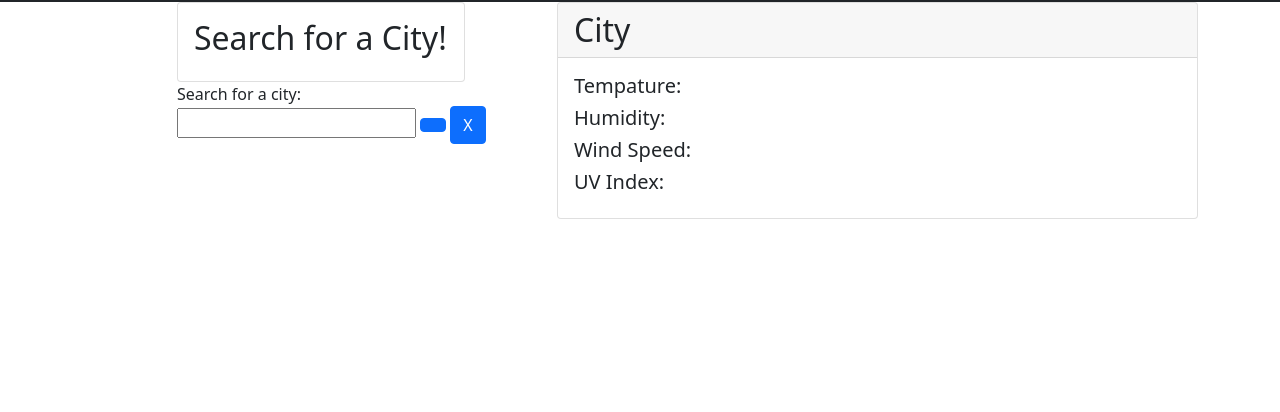
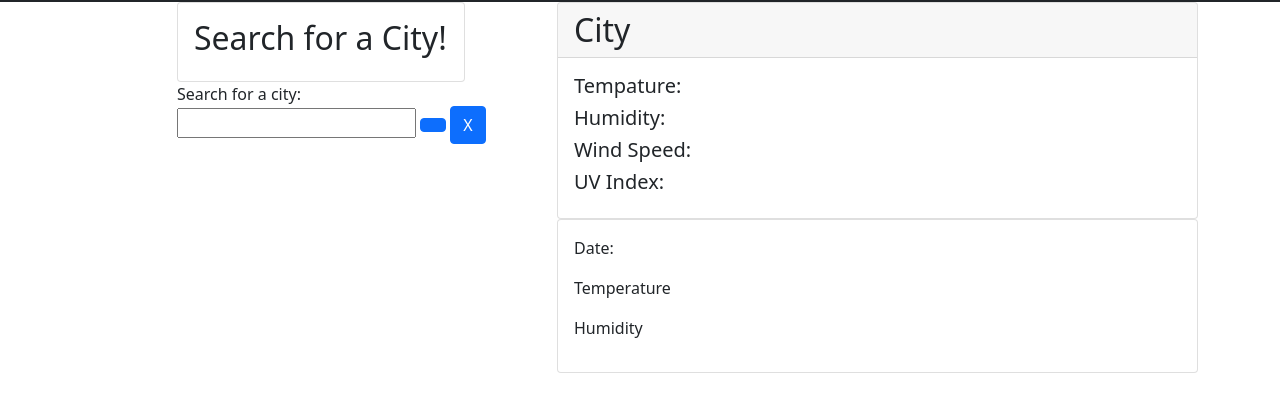
Before and after one commit to nolanstucky/Weather-App, a plain HTML site: page index.html in a window 1280 px wide. Shown: the part 56-468 px from the top of the page. Drawn offline with nearby package versions, Linux system fonts and the light colour scheme; no server answers.

Commit message:
created card layout for 5 days

```diff
--- a/assets/style.css
+++ b/assets/style.css
@@ -5,3 +5,8 @@ body {
 .city-search{
     background-color: black;
 }
+
+.fiveDayCards{
+    flex-wrap: wrap;
+    flex-direction: column;
+}
--- a/index.html
+++ b/index.html
@@ -43,7 +43,18 @@
                       <h5 class="cityUv">UV Index: <span id="cityUv"></span></h5>
                     </div>
                   </div>
+
+                  <div id="cityFive" class="fiveDayCards">
+                      <div class="card">
+                          <div class="card-body">
+                              <p>Date:</p>
+                              <p>Temperature</p>
+                              <p>Humidity</p>
+                          </div>
+                    </div>
                 </div>
+                </div>
+
             </div>
         </div>
 
```
